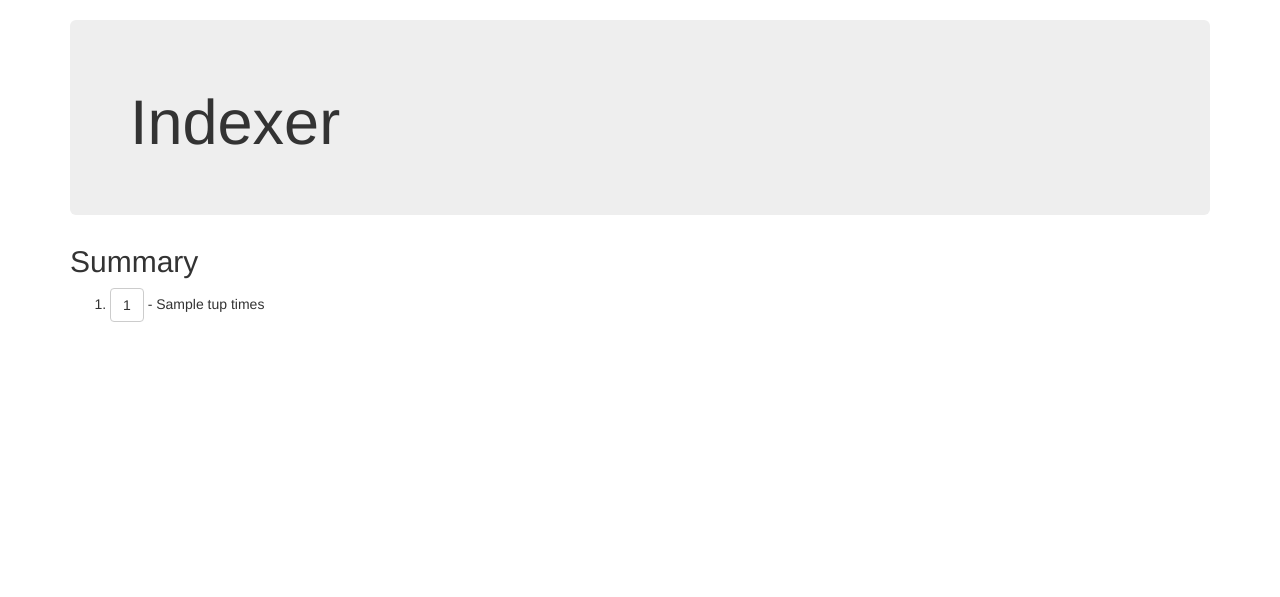
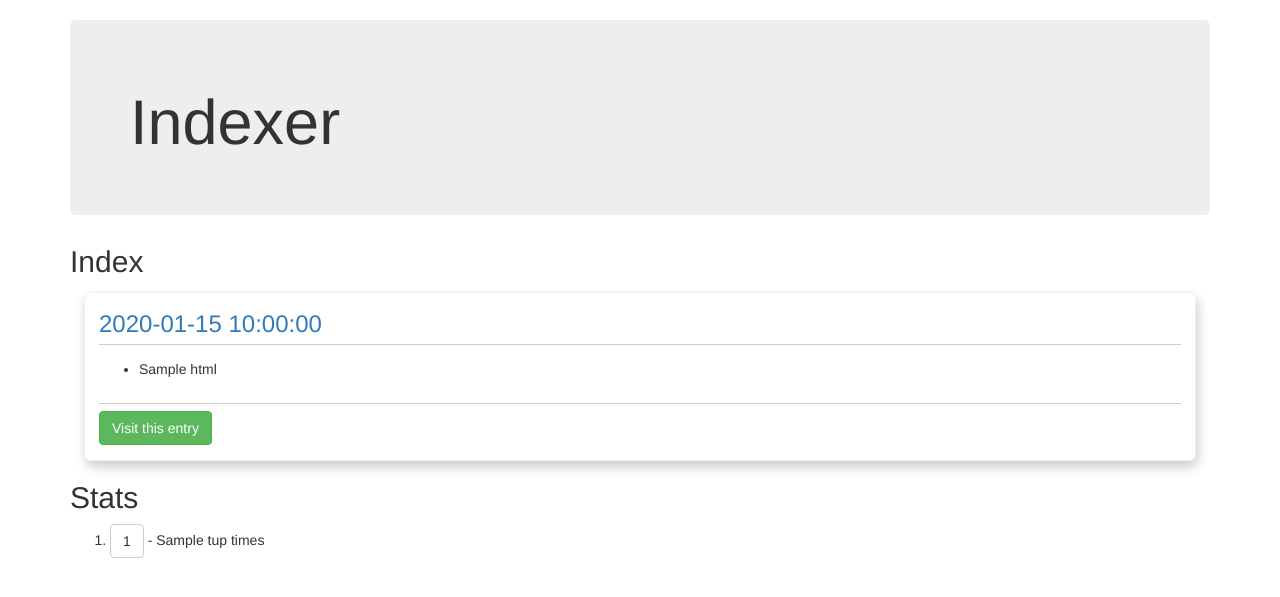
Before and after one commit to TheCDC/journal_app, a Python web app: template webapp/journal_plugins/templates/indexer/index.html in a window 1280 px wide. Shown: the part 54-651 px from the top of the page. Run offline with Jinja, Linux system fonts and the light colour scheme; the template is opened without the code that fills it: most values are stand-ins (such as "Sample title", 1, 10 or a date in 2020); some libraries are stand-ins or nearby versions.

Commit message:
Indexer plugin now actually shows an index of headings from the most recent entries.

```diff
--- a/webapp/journal_plugins/templates/indexer/index.html
+++ b/webapp/journal_plugins/templates/indexer/index.html
@@ -66,7 +66,40 @@
     {% if context.summary %}
     <div>
         <h2>
-            Summary
+            Index
+        </h2>
+        {% for obj in context.summary_objects %}
+        <div class="card">
+            <a href="{{obj.entry.url}}" class="card_title">
+
+                {{obj.entry.date_string}}
+
+            </a>
+            <div class="contents">
+                <div class="description">
+                    <ul>
+
+                        {% for parse_result in obj.output %}
+                        <li>
+                            {{parse_result.html }}
+
+                        </li>
+                        {% endfor %}
+                    </ul>
+
+
+                </div>
+                <div class="options">
+                    <a class="btn btn-success" href="{{obj.entry.url}}">Visit this entry</a>
+                </div>
+
+
+            </div>
+
+        </div>
+        {% endfor %}
+        <h2>
+            Stats
         </h2>
         <ol>
 
```
Also changed, not shown: webapp/journal_plugins/indexer_plugin/views.py (+9 -17 lines).
